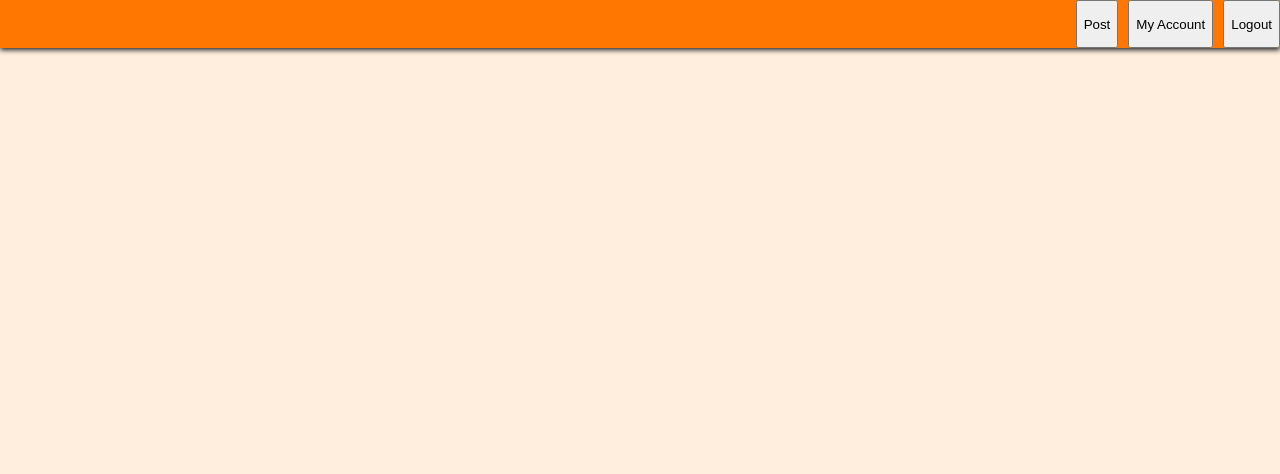
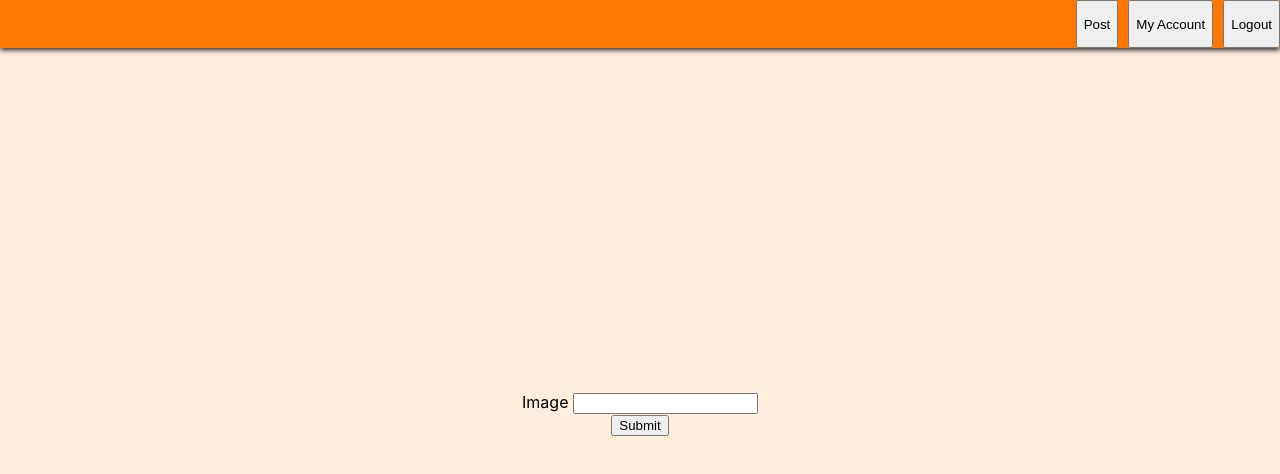
Before and after one commit to tines98/Dat251Group4, a React (Create React App) app: page /DisplayImage in a window 1280 px wide. Shown: the top 474 px of the page. Built offline with nearby package versions, Linux system fonts and the light colour scheme.

Commit message:
Added ability to download and show image

```diff
--- a/src/App.js
+++ b/src/App.js
@@ -12,6 +12,7 @@ import {
 import Welcome from "./components/Welcome";
 import Register from "./components/Register";
 import UploadImage from "./components/UploadImage";
+import DisplayImage from "./components/DisplayImage";
 
 function App() {
     return (
@@ -30,6 +31,8 @@ function App() {
 
                         <Route path="/uploadImage" element={<UploadImage/>} />
 
+                        <Route path="/DisplayImage" element={<DisplayImage/>} />
+
                     </Routes>
                 </div>
             </div>
--- /dev/null
+++ b/src/components/DisplayImage.css
@@ -0,0 +1,8 @@
+.DisplayImage {
+    display: flex;
+    flex-direction: column;
+    justify-content: space-between;
+}
+
+.GetDisplayImageButton {
+}
--- /dev/null
+++ b/src/components/DisplayImage.jsx
@@ -0,0 +1,54 @@
+import React, { useState } from 'react'
+import { storage, ref, getDownloadURL } from "../firebase"
+
+function showImage(setImage) {
+    // return "https://firebasestorage.googleapis.com/v0/b/rentivity-d61fc.appspot.com/o/images%2FmyMillGrinds.jpg?alt=media&token=ab3f4f45-e074-444d-8b73-f2e8ecafd3b9";
+
+    console.log("Bruh??!");
+    const imageName = document.querySelector(".ImageName").value;
+    const pathReference = ref(storage, `images/${imageName}`);
+    // // const pathReference = ref(storage, "gs://rentivity-d61fc.appspot.com/test.jpg");
+    // console.log(`images/${imageName}`);
+    // console.log(pathReference.bucket);
+    // console.log(pathReference.fullPath);
+
+    // //-------------------------------------------------
+    // // console.log(getDownloadURL(pathReference));
+    getDownloadURL(pathReference).then((value) => {
+        console.log(value);
+        console.log("Hello mario");
+        setImage(value);
+    }).catch((error) => {
+        console.log("Error");
+    }).finally(() => console.log("Done"));
+    //--------------------------------------------------
+    // Promise.resolve();
+    // console.log(test === "https://firebasestorage.googleapis.com/v0/b/rentivity-d61fc.appspot.com/o/images%2FmyMillGrinds.jpg?alt=media&token=ab3f4f45-e074-444d-8b73-f2e8ecafd3b9");
+    // return test;
+    // return String(test);
+    // test.then((value) => console.log(value));
+    // console.log(test.value);
+}
+
+const DisplayImage = () => {
+    const [imageURL, setImageURL] = useState("");
+    return (
+        <div className="form">
+            <form onSubmit={(event)=>{
+                event.preventDefault();
+                showImage(setImageURL)
+                }}>
+                <div className="input-container">
+                    <label>Image </label>
+                    <input className="ImageName" type="text" name="image" required />
+                </div>
+                    <div className="button-container">
+                    <input type="submit" />
+                </div>
+            </form>
+            <img alt="" src={imageURL}/>
+        </div>
+    )
+}
+
+export default DisplayImage;
--- a/src/firebase.js
+++ b/src/firebase.js
@@ -2,7 +2,7 @@
 import { firebaseConfig } from "./firebaseConfig";
 import firebase from "firebase/compat";
 import { getAuth } from "firebase/auth";
-import { getStorage, ref, uploadBytes } from "firebase/storage";
+import { getStorage, ref, uploadBytes, getDownloadURL } from "firebase/storage";
 
 
 // TODO: Add SDKs for Firebase products that you want to use
@@ -22,5 +22,6 @@ export {
     auth,
     storage,
     ref,
-    uploadBytes
+    uploadBytes,
+    getDownloadURL
 };
```
